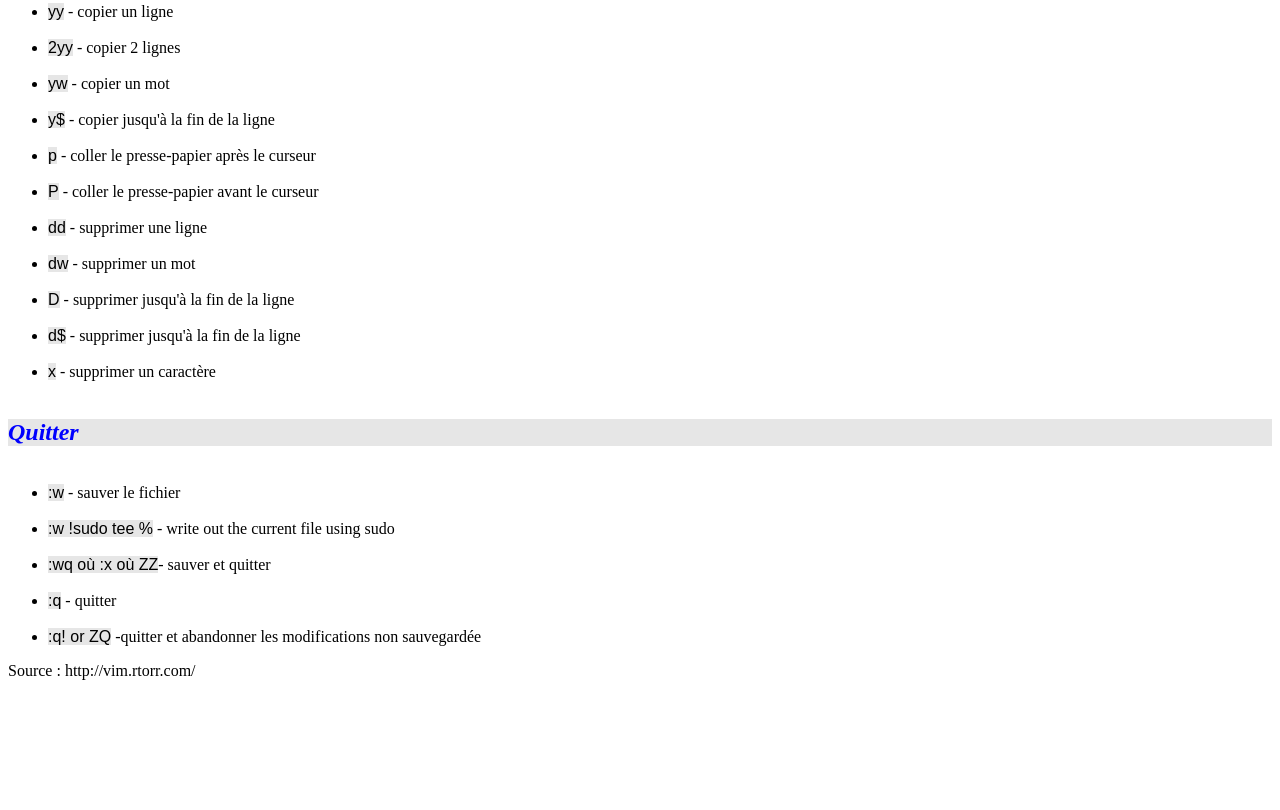
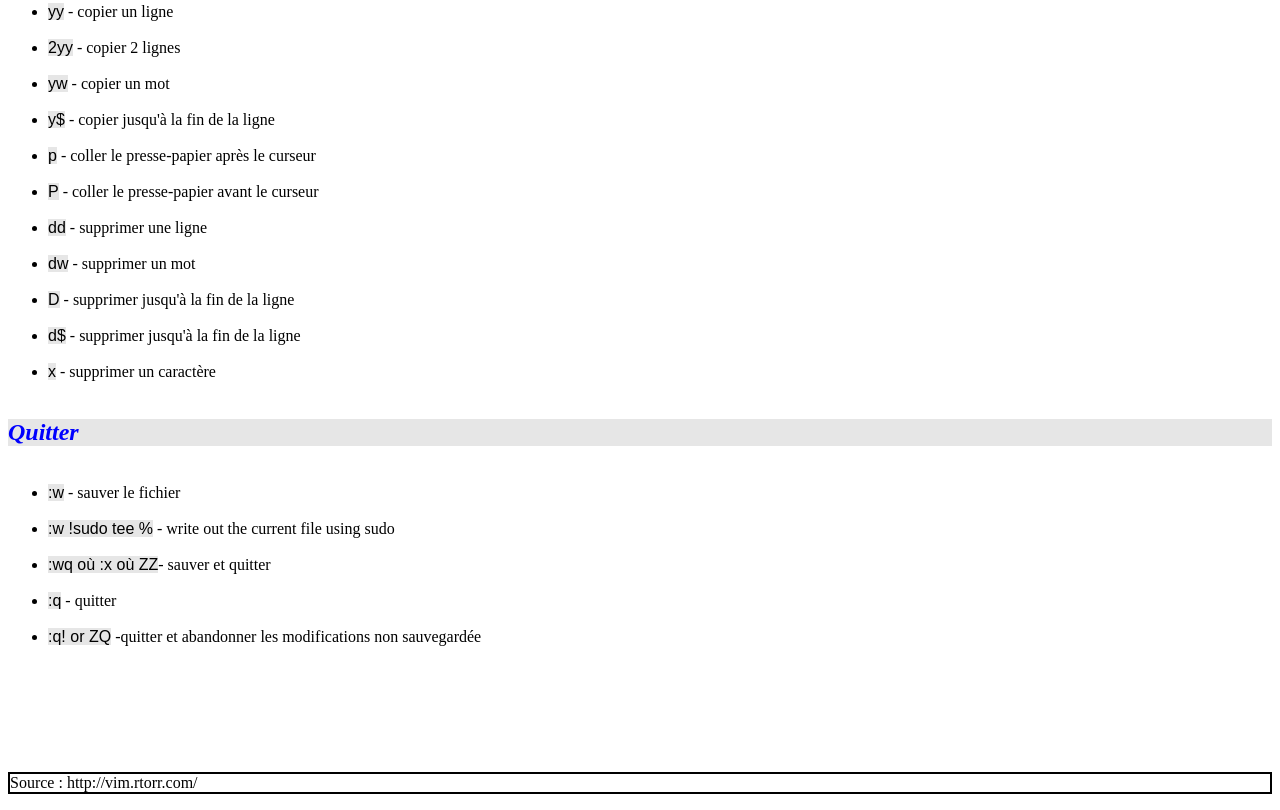
Before and after one commit to XavierMongy/Vim, a plain HTML site: page Vim.html in a window 1280 px wide. Shown: the part 2061-2871 px from the top of the page. Before the commit the page ends 2757 px from the top, so only its background shows below. Drawn offline with Linux system fonts and the light colour scheme.

Commit message:
source modifications

```diff
--- a/style.css
+++ b/style.css
@@ -24,3 +24,10 @@ mark
 	font-family: arial;
 
 }
+
+.sources
+{
+
+	margin-top: 10%;
+	border: 2px black solid;
+}
```
